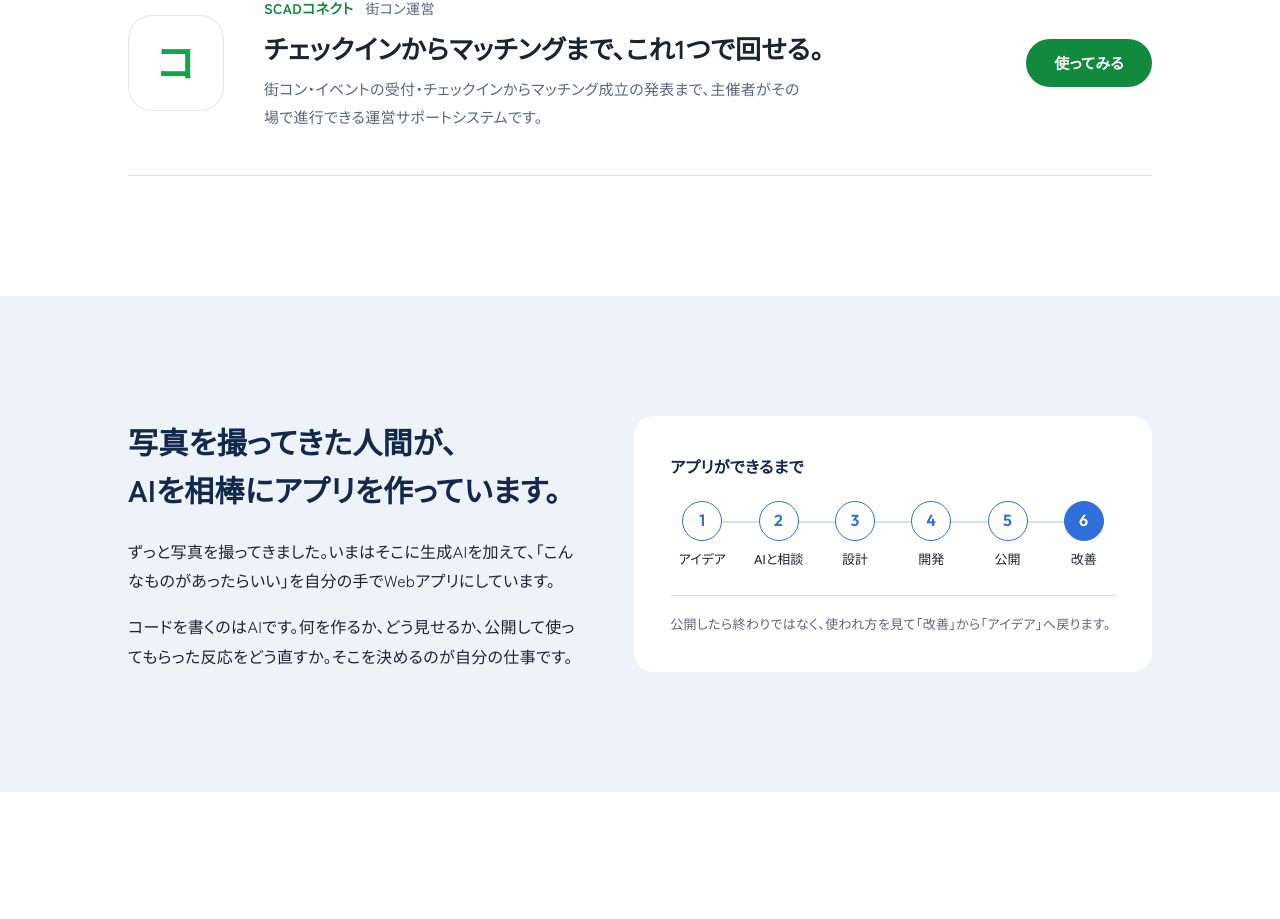
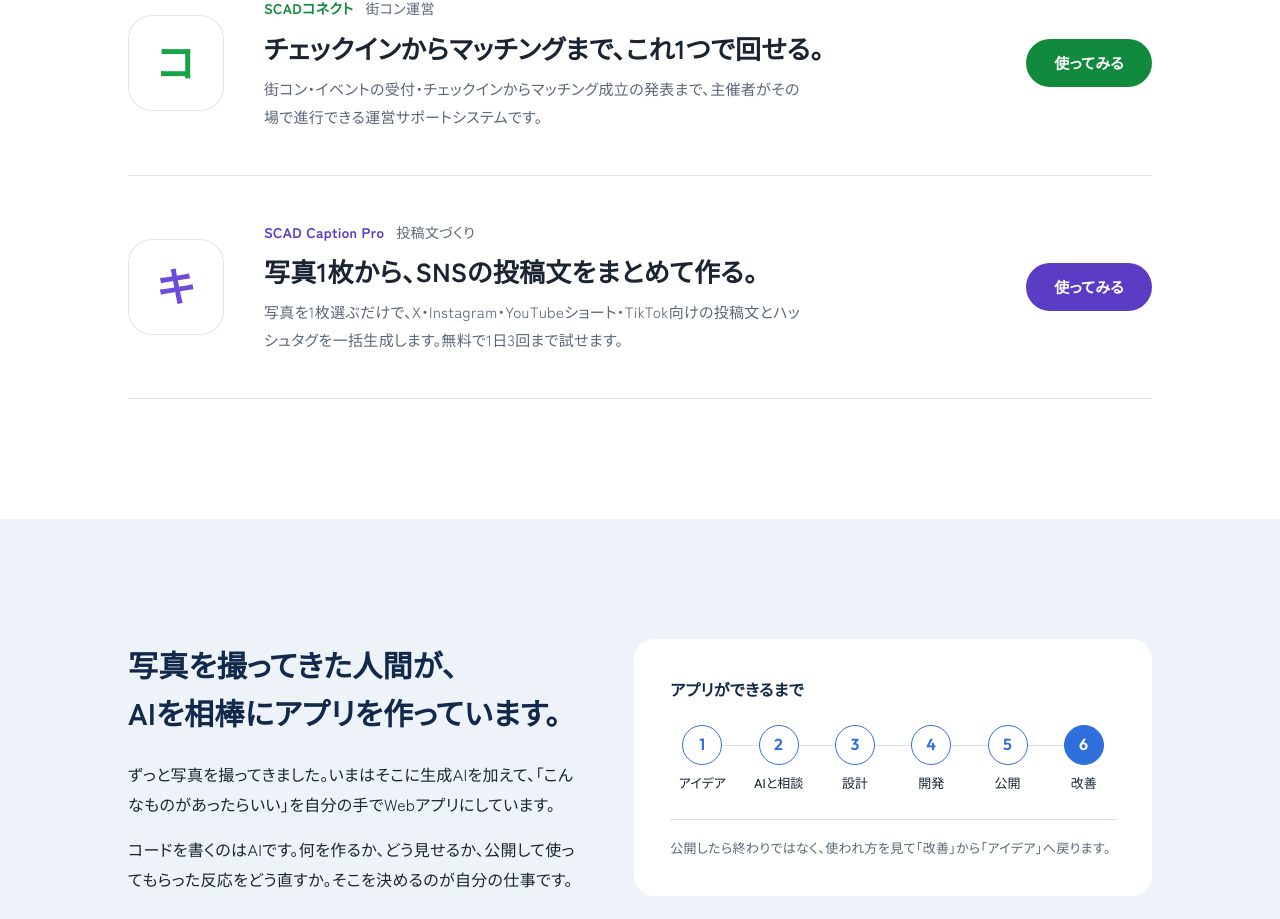
Before and after one commit to motionimagingjp/scad-ai-lab, a Next.js app: page / in a window 1280 px wide. Shown: the part 1766-2685 px from the top of the page. Built offline with nearby package versions, Linux system fonts and the light colour scheme.

Commit message:
アプリ一覧にSCAD Caption Proを追加
Co-Authored-By: Claude Sonnet 5.5 <noreply@anthropic.com>
Claude-Session: https://claude.ai/code/session_01PrH4hNGFJTSCsqRy6Wn33w

```diff
--- a/app/globals.css
+++ b/app/globals.css
@@ -375,6 +375,11 @@ ol {
   --app-fg: #16a34a;
   --app-accent: #128a3e;
 }
+.app--caption {
+  --app-bg: #ffffff;
+  --app-fg: #6d4bd8;
+  --app-accent: #5b3cc4;
+}
 /* カード全体を1つのリンクにする。display:contentsで見た目上の箱を消し、
    中の要素（アイコン・本文・ボタン）はそのまま.appのグリッドの子として並ぶ */
 .app__link {
--- a/app/site.config.js
+++ b/app/site.config.js
@@ -73,6 +73,19 @@ export const site = {
       mark: "コ",
       theme: "partyconnect",
     },
+    {
+      id: "caption",
+      name: "SCAD Caption Pro",
+      nameEn: "SCAD CAPTION PRO",
+      category: "投稿文づくり",
+      summary: "写真1枚から、SNSの投稿文をまとめて作る。",
+      description:
+        "写真を1枚選ぶだけで、X・Instagram・YouTubeショート・TikTok向けの投稿文とハッシュタグを一括生成します。無料で1日3回まで試せます。",
+      badge: "",
+      url: `https://scad-caption-pro.vercel.app/?${UTM}`,
+      mark: "キ",
+      theme: "caption",
+    },
   ],
 
   about: {
```
